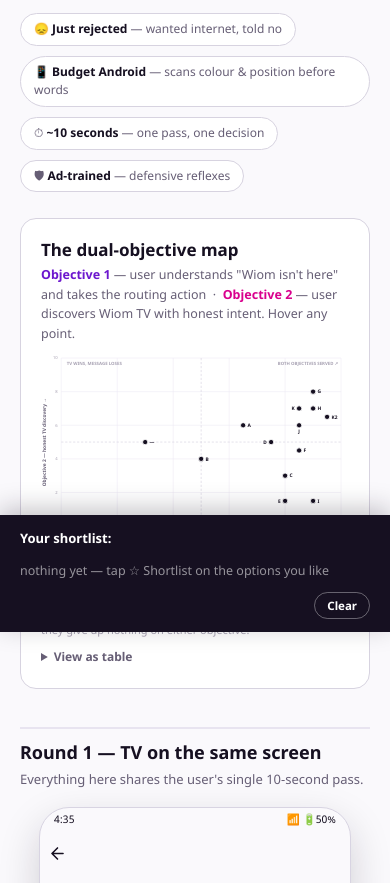
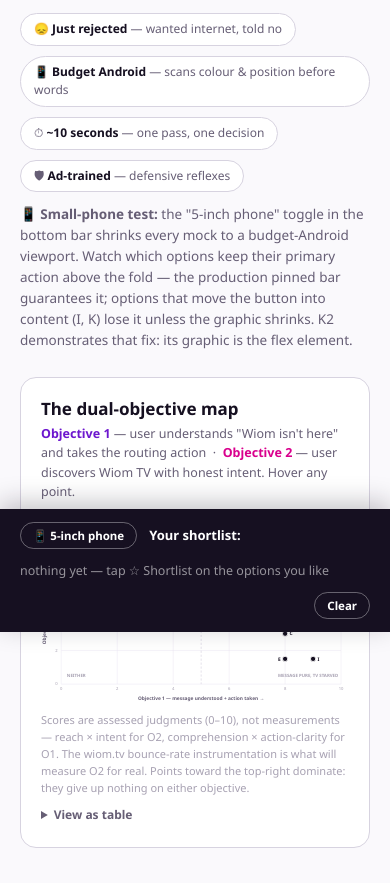
Before and after one commit to shivanksood-prog/wiom-tv-unserviceable-entry, a plain HTML site: page judge.html in a window 390 px wide. Shown: the part 212-1095 px from the top of the page. Drawn offline with Linux system fonts and the light colour scheme.

Commit message:
Small-phone simulator: 5-inch toggle shows fold risk for in-content buttons (I/K clip, K2 adapts via flex graphic)

```diff
--- a/judge.html
+++ b/judge.html
@@ -104,6 +104,15 @@
   .judgebar .none{opacity:.55;font-size:12.5px;}
   .judgebar .clear{margin-left:auto;font-family:inherit;background:transparent;border:1px solid rgba(255,255,255,.35);color:#fff;
     font-size:11.5px;font-weight:700;border-radius:999px;padding:5px 12px;cursor:pointer;}
+
+  /* ===== small-phone simulation (5" budget Android) ===== */
+  body.small .phone{height:544px;}
+  body.small .pbody{overflow-y:auto;}
+  /* K2's answer: graphic is the flex element — shrinks so message→address→button always fit */
+  body.small #ph-k2 .gfx{width:120px;height:120px;}
+  .szbtn{font-family:inherit;background:transparent;border:1px solid rgba(255,255,255,.35);color:#fff;
+    font-size:11.5px;font-weight:700;border-radius:999px;padding:5px 12px;cursor:pointer;}
+  .szbtn.on{background:#fff;color:var(--ink);border-color:#fff;}
 
   /* ===== phone mock (live new-app light screen) ===== */
   .phone{position:relative;flex:0 0 auto;width:312px;height:660px;background:var(--bg);border-radius:30px;overflow:hidden;
@@ -243,6 +252,7 @@
     <span>⏱ <b>~10 seconds</b> — one pass, one decision</span>
     <span>🛡 <b>Ad-trained</b> — defensive reflexes</span>
   </div>
+  <p class="lede" style="margin-top:12px;font-size:13.5px">📱 <b>Small-phone test:</b> the "5-inch phone" toggle in the bottom bar shrinks every mock to a budget-Android viewport. Watch which options keep their primary action above the fold — the production pinned bar guarantees it; options that move the button into content (I, K) lose it unless the graphic shrinks. K2 demonstrates that fix: its graphic is the flex element.</p>
 </header>
 
 <div class="wrap">
@@ -258,6 +268,7 @@
 <div class="wrap" id="root"></div>
 
 <div class="judgebar">
+  <button class="szbtn" id="szbtn">📱 5-inch phone</button>
   <span class="t">Your shortlist:</span>
   <span class="picks" id="picks"><span class="none">nothing yet — tap ☆ Shortlist on the options you like</span></span>
   <button class="clear" id="clearbtn">Clear</button>
@@ -361,20 +372,20 @@
    {key:'i',lett:'I',name:'Button moves up under the address',
     glance:`Perfect reading order: problem → my address → what to do. No eye travel to the bottom at all.`,
     voice:`"अच्छा, ये करना है।" <i>*thumb reaches up, a beat of hesitation*</i>`,
-    risk:`Their thumb is trained for the bottom — a mid-screen button gets a pause. And the footnote TV link is effectively invisible.`,
+    risk:`Their thumb is trained for the bottom — a mid-screen button gets a pause. On a 5-inch phone the button can slip below the fold (toggle below to see). And the footnote TV link is effectively invisible.`,
     pills:[P('Message: strongest flow','g'),P('TV: invisible','r'),P('Trust: none','g'),P('TV reach: tiny','r')],
     body:`${gfx}${ttl}${addr}${inbodybtn(C.button)}${inbodylogin}<div style="flex:1"></div>${footnote}`, bar:``, nobar:1},
    {key:'k',lett:'K',name:'Strong button up + TV in the freed bar',
     glance:`Two clean zones in theory. In practice: <b>habit doesn't read zone theory</b> — eyes and thumbs still default to the pinned bottom bar, where the TV strip now lives.`,
     voice:`<i>*thumb goes to the bottom out of habit*</i> "नीचे वाला दबाया — अरे, TV खुल गया।"`,
-    risk:`The TV strip likely collects the MOST taps of any quiet variant — partly muscle memory, not intent. Validate with wiom.tv bounce rate before trusting it.`,
+    risk:`The TV strip likely collects the MOST taps of any quiet variant — partly muscle memory, not intent. And on a 5-inch phone the in-content button slips below the fold (toggle below) — the pinned bar's guarantee is lost.`,
     pills:[P('Message: two zones','g'),P('Tap intent: habit-driven','a'),P('Trust: none','g'),P('Reach: highest taps','g')],
     body:`${gfx}${ttl}${addr}${inbodybtn(C.button,1)}${inbodylogin}`,
     bar:`<div class="bottombar" style="padding-bottom:12px;"><a class="tvquiet" style="margin-top:0" href="${TV_URL}" onclick="return false">${tvframe('sm')}<div class="qt"><b>तब तक व्योम TV देखें — <span class="fr">100% फ्री</span></b><span>ढेरों लाइव चैनल • न्यूज़ • मूवी • भक्ति</span></div><span class="chev">›</span></a></div>`},
    {key:'k2',lett:'K2',name:'K refined — subordinate the TV on all four axes',hint:'watch the footer arrive',replay:'↺ Replay entrance',
     glance:`First paint is <b>single-objective</b> — message, address, one strong button. ~2s later a quiet footer fades in, labelled <b>"तब तक के लिए"</b> — footer grammar (no card, no border), so it reads as the epilogue of the same story, not a second pitch.`,
     voice:`"नेट नहीं है… ठीक है, ये बटन। — अरे, तब तक फ्री TV भी है।"`,
-    risk:`Habit taps drop (nothing button-like at the bottom) but aren't zero — the slot still attracts thumbs. Fast leavers who exit within 2s never see TV at all. Needs timer + animation in Flutter.`,
+    risk:`Habit taps drop (nothing button-like at the bottom) but aren't zero. Fast leavers who exit within 2s never see TV. Small phones: the graphic must be the FLEX element — it shrinks so message→address→button always fit above the fold (see the 5-inch toggle: K2 adapts, K clips). Needs timer + animation + LayoutBuilder in Flutter.`,
     pills:[P('Message: single at first paint','g'),P('Tap intent: honest','g'),P('Trust: none','g'),P('Reach: good, not max','a')],
     body:`${gfx}${ttl}${addr}${inbodybtn(C.button,1)}${inbodylogin}`, bar:``,
     extra:`<div class="k2bar"><div class="lbl">तब तक के लिए</div><a class="k2row" href="${TV_URL}" onclick="return false">${tvframe('sm')}<div class="k2t"><b>व्योम TV — 100% फ्री</b><span>ढेरों लाइव चैनल • न्यूज़ • मूवी • भक्ति</span></div><span class="see">देखें ›</span></a></div>`}
@@ -548,6 +559,14 @@
   });
   document.getElementById('clearbtn').onclick=()=>{picks=[];paint();};
   paint();
+
+  /* small-phone simulation toggle */
+  const szbtn=document.getElementById('szbtn');
+  szbtn.onclick=()=>{
+    document.body.classList.toggle('small');
+    szbtn.classList.toggle('on');
+    szbtn.textContent=document.body.classList.contains('small')?'📱 Normal phone':'📱 5-inch phone';
+  };
 </script>
 </body>
 </html>
```
